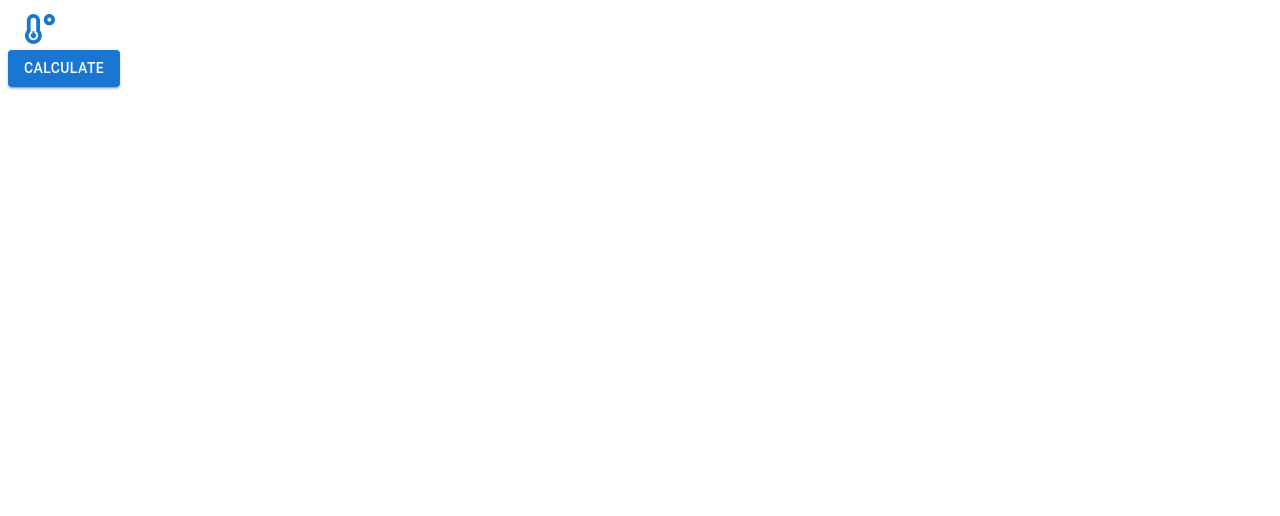
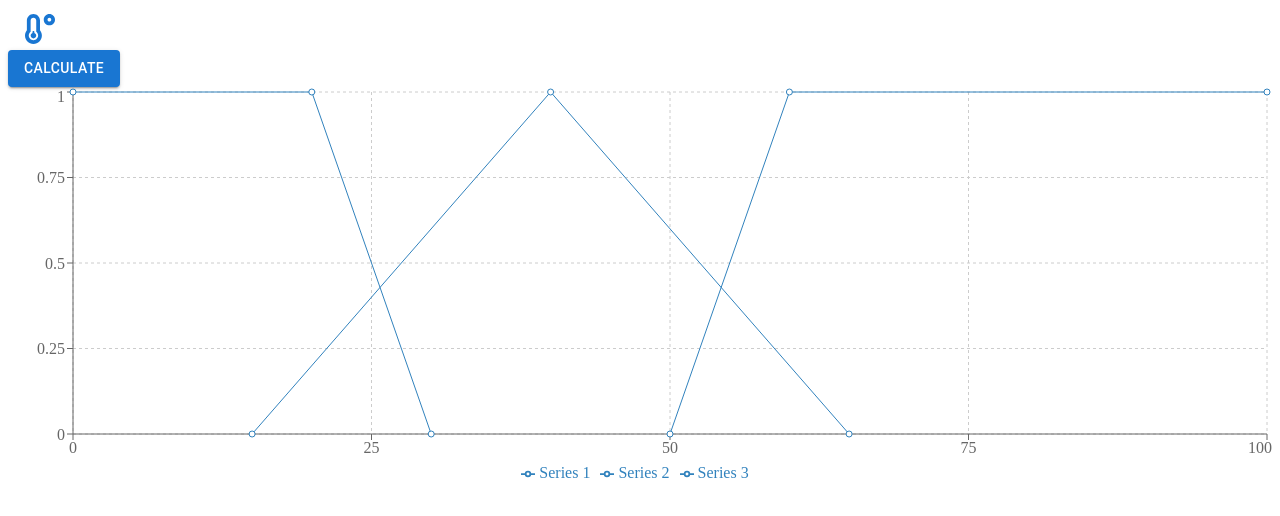
Before and after one commit to nsutnghiadoan/fuzzy-fe, a React (Create React App) app: page / in a window 1280 px wide. Shown: the top 516 px of the page. Built offline with nearby package versions, Linux system fonts and the light colour scheme.

Commit message:
add moisture chart

```diff
--- a/src/assets/css/components/_chart.scss
+++ b/src/assets/css/components/_chart.scss
@@ -2,3 +2,7 @@
     display: block;
     width: 400px;
 }
+#chart {
+    display: block;
+    height: 400px !important;
+}
--- a/src/assets/css/style.css
+++ b/src/assets/css/style.css
@@ -1,4 +1,9 @@
 #moisture {
   display: block;
   width: 400px;
+}
+
+#chart {
+  display: block;
+  height: 400px !important;
 }/*# sourceMappingURL=style.css.map */
--- a/src/components/Charts/Chart.js
+++ b/src/components/Charts/Chart.js
@@ -1,50 +1,49 @@
 import React, { PureComponent } from 'react';
 import { LineChart, Line, XAxis, YAxis, CartesianGrid, Tooltip, Legend, ResponsiveContainer } from 'recharts';
 
-export default function Chart(props) {
-  const data = [
+const series = [
   {
-      name: 'Page C',
-      Wet: 0,
-      Dry: 9800,
-      Medium: 2290,
+    name: 'Series 1',
+    data: [
+      { category: 0, value: 1 },
+      { category: 20, value: 1 },
+      { category: 30, value: 0 },
+    ],
   },
   {
-      name: 'Page D',
-      Wet: 2780,
-      Dry: 3908,
-      Medium: 2000,
+    name: 'Series 2',
+    data: [
+      { category: 15, value: 0 },
+      { category: 40, value: 1 },
+      { category: 65, value: 0 },
+    ],
   },
   {
-      name: 'Page E',
-      Wet: 1890,
-      Dry: 4800,
-      Medium: 2181,
+    name: 'Series 3',
+    data: [
+      { category: 50, value: 0 },
+      { category: 60, value: 1 },
+      { category: 100, value: 1 },
+    ],
   },
 ];
+
+export default class Example extends PureComponent {
+
+  render() {
     return (
-    <ResponsiveContainer width="100%" height="100%">
-        <LineChart
-          layout="vertical"
-          width={500}
-          height={300}
-          data={data}
-          margin={{
-            top: 20,
-            right: 30,
-            left: 20,
-            bottom: 5,
-          }}
-        >
+      <ResponsiveContainer id={'chart'} width="100%" height="100%">
+        <LineChart width={500} height={300}>
           <CartesianGrid strokeDasharray="3 3" />
-          <XAxis type="number" />
-          <YAxis type="category" />
+          <XAxis dataKey="category" type="number" />
+          <YAxis dataKey="value" />
           <Tooltip />
           <Legend />
-          <Line dataKey="Dry" stroke="#8884d8" />
-          <Line dataKey="Wet" stroke="#82ca9d" />
-          <Line dataKey="Medium" stroke="#82ca9d" />
+          {series.map((s) => (
+            <Line dataKey="value" data={s.data} name={s.name} key={s.name} />
+          ))}
         </LineChart>
       </ResponsiveContainer>
-  )
+    );
   }
+}
```
Also changed, not shown: 1 other file (tests, documents, lock files or other folders). Lines whose indentation alone changed are shown as unchanged.
